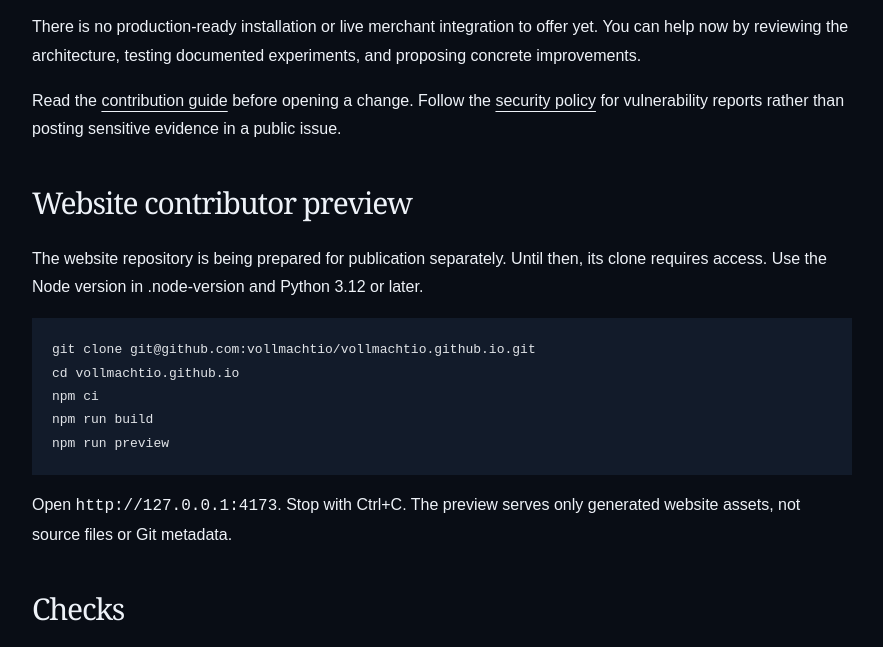
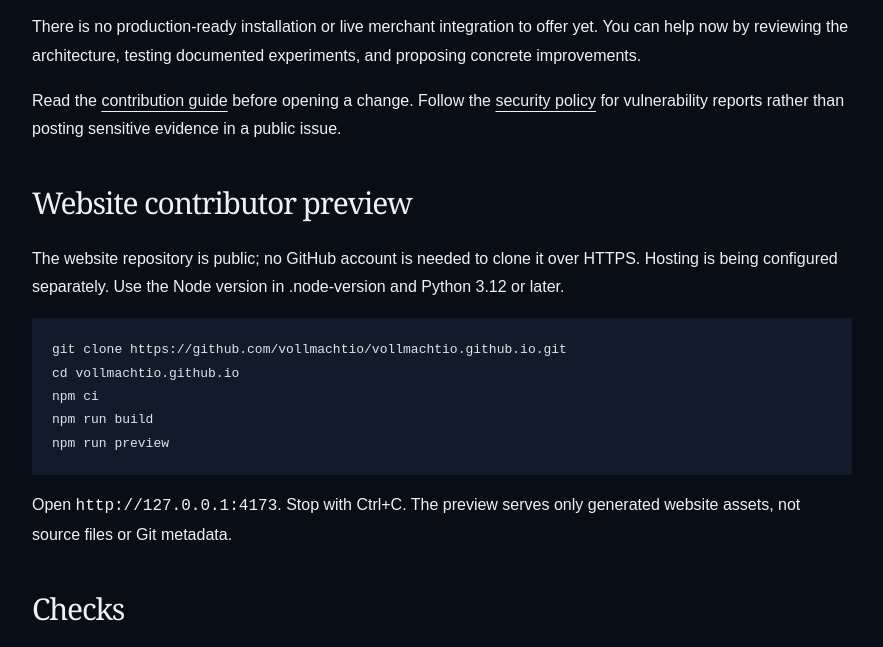
Before and after one commit to vollmachtio/vollmachtio.github.io, an Astro site: page /quickstart in a window 1280 px wide. Shown: the part 558-1205 px from the top of the page, without its empty margins (252-1135 px from the left). Built offline with nearby package versions, Linux system fonts and the light colour scheme; Astro itself is replaced by a stand-in of ours; code samples lack their colours.

Commit message:
Update public repository status and contributor onboarding

````diff
--- a/src/pages/quickstart.md
+++ b/src/pages/quickstart.md
@@ -14,10 +14,10 @@ Read the [contribution guide](https://github.com/vollmachtio/vollmacht/blob/main
 
 ## Website contributor preview
 
-The website repository is being prepared for publication separately. Until then, its clone requires access. Use the Node version in .node-version and Python 3.12 or later.
+The website repository is public; no GitHub account is needed to clone it over HTTPS. Hosting is being configured separately. Use the Node version in .node-version and Python 3.12 or later.
 
 ```sh
-git clone git@github.com:vollmachtio/vollmachtio.github.io.git
+git clone https://github.com/vollmachtio/vollmachtio.github.io.git
 cd vollmachtio.github.io
 npm ci
 npm run build
````
Also changed, not shown: src/pages/security.md (+1 -1 lines), README.md.
